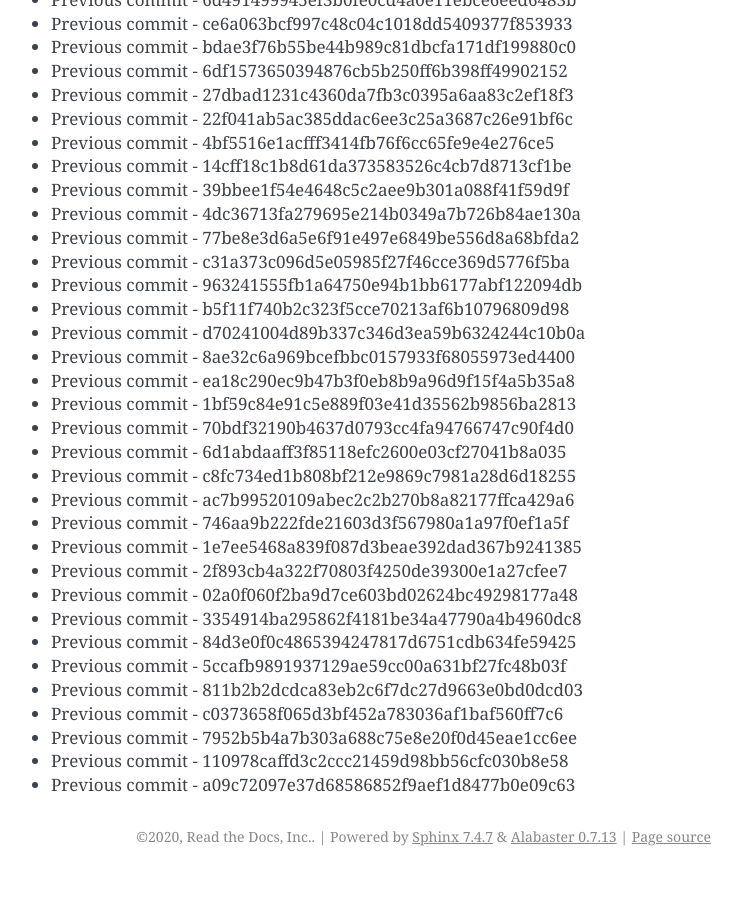
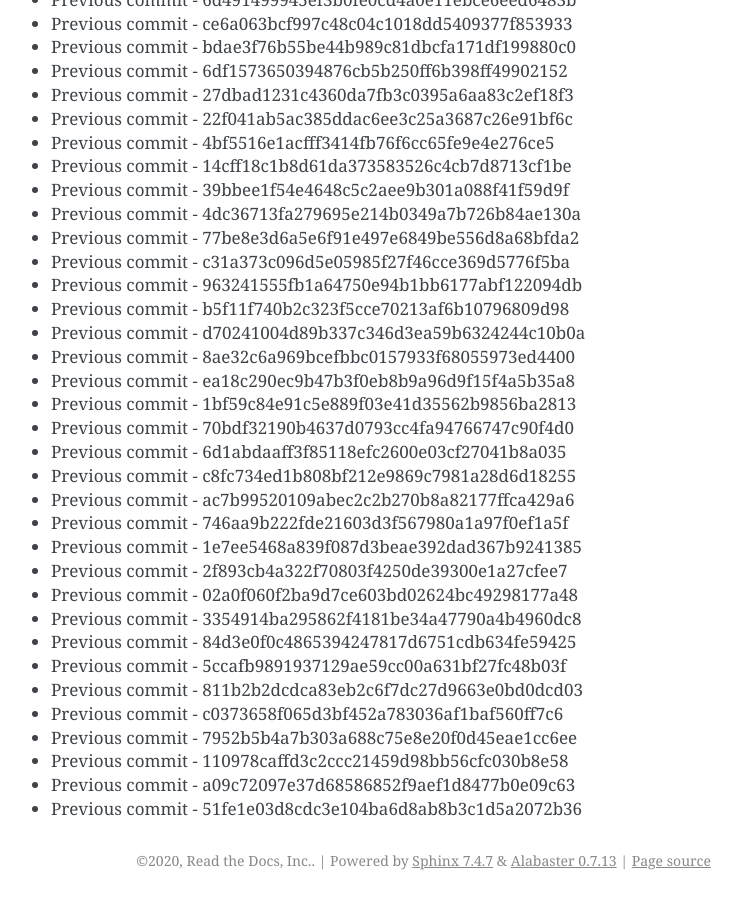
Before and after one commit to readthedocs/rtd-git-stresstest, a Sphinx documentation site: the page built from docs/updates.rst, in a window 1280 px wide and 900 px high, scrolled down 11864 px. Shown: the whole window, without its empty margins (399-1141 px from the left). Built offline with Sphinx 7.4.7, drawn with Linux system fonts in a browser that asks for light colours; before the commit the page ends 12740 px from its top, so only the background shows below that.

Commit message:
Generating commit from previous: 51fe1e03d8cdc3e104ba6d8ab8b3c1d5a2072b36

```diff
--- a/docs/updates.rst
+++ b/docs/updates.rst
@@ -530,3 +530,4 @@ It can be tested for any performance characteristics.
 * Previous commit - 7952b5b4a7b303a688c75e8e20f0d45eae1cc6ee
 * Previous commit - 110978caffd3c2ccc21459d98bb56cfc030b8e58
 * Previous commit - a09c72097e37d68586852f9aef1d8477b0e09c63
+* Previous commit - 51fe1e03d8cdc3e104ba6d8ab8b3c1d5a2072b36
```
